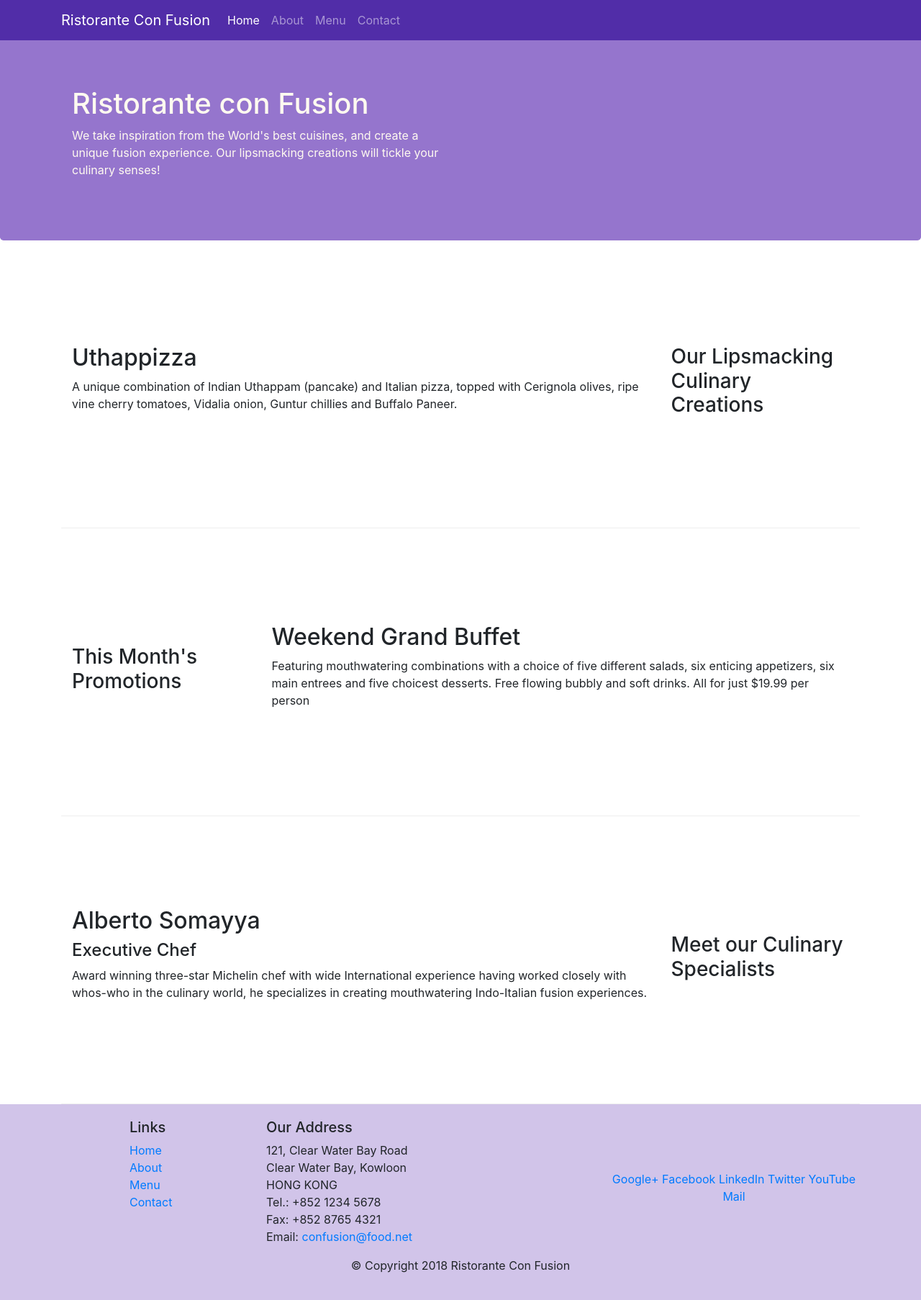
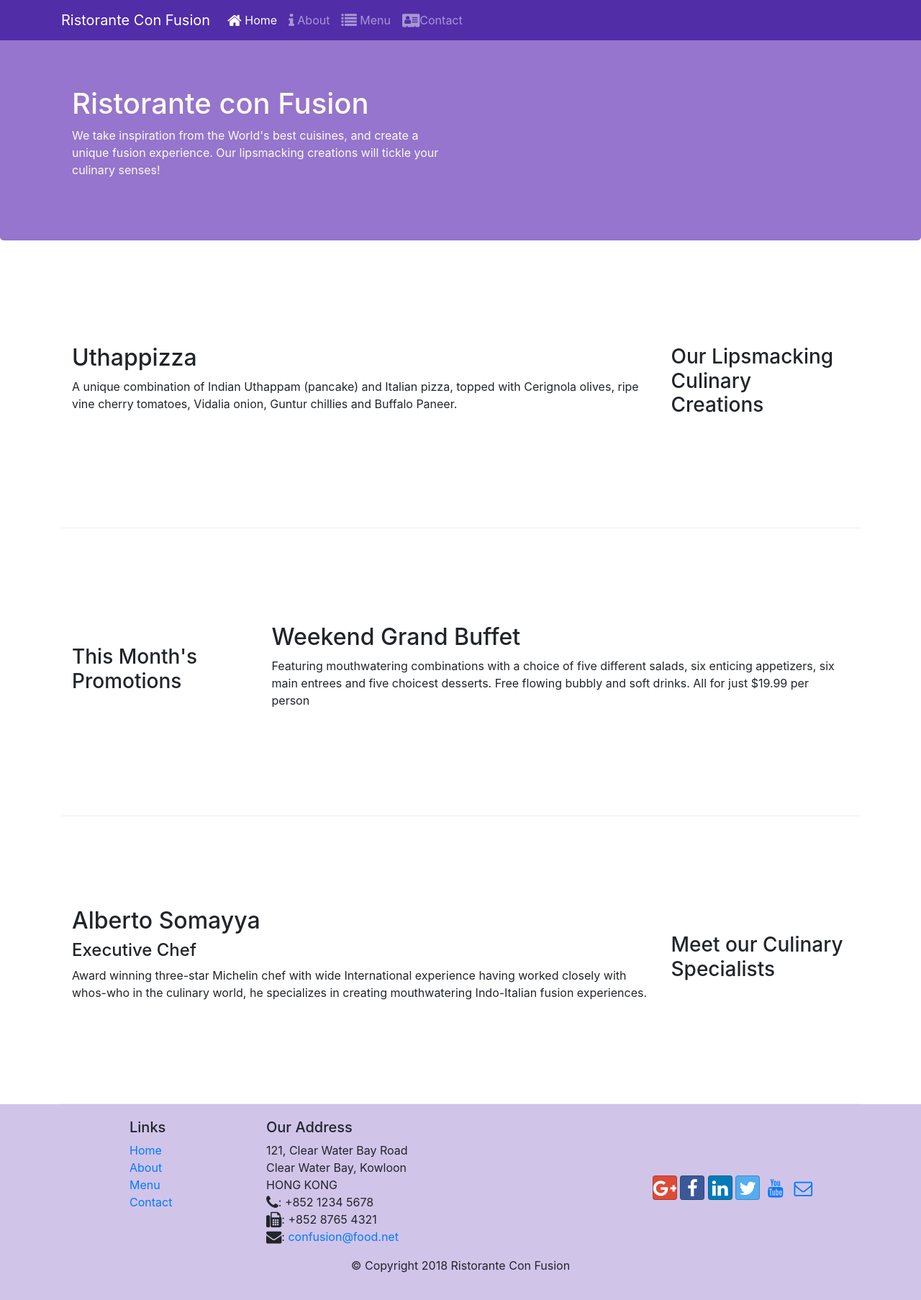
Before and after one commit to VortexH/coursera-fullstack-web-course, a website: page index.html in a window 1280 px wide. Shown: the whole page at 72% size. Drawn offline with nearby package versions, Linux system fonts and the light colour scheme.

Commit message:
Icon fonts, bootstrap-social and font-awesome dependencies added

```diff
--- a/index.html
+++ b/index.html
@@ -6,6 +6,8 @@
     <meta name='viewport' content='width device-width, initial-scale=1, shrink-to-fit=no'>
     <meta http-equiv="x-ua-compatible" content='ie=edge'>
     <link rel="stylesheet" href='node_modules/bootstrap/dist/css/bootstrap.min.css'>
+    <link rel='stylesheet' href='node_modules/font-awesome/css/font-awesome.min.css'>
+    <link rel='stylesheet' href='node_modules/bootstrap-social/bootstrap-social.css'>
     <link rel='stylesheet' href='css/styles.css'>
     <title>Ristorante Con Fusion</title>
 </head>
@@ -17,10 +19,17 @@
             <a class="navbar-brand" href="#">Ristorante Con Fusion</a>
             <div class='collapse navbar-collapse' id='Navbar'>
                 <ul class="navbar-nav mr-auto">
-                    <li class="nav-item active"><a class="nav-link" href="#">Home</a></li>
-                    <li class="nav-item"><a class="nav-link" href="./aboutus.html">About</a></li>
-                    <li class="nav-item"><a class="nav-link" href="#">Menu</a></li>
-                    <li class="nav-item"><a class="nav-link" href="#">Contact</a></li>
+                    <li class="nav-item active"><a class="nav-link" href="#">
+                        <span class='fa fa-home fa-lg'></span>
+                        Home</a></li>
+                    <li class="nav-item"><a class="nav-link" href="./aboutus.html">
+                        <span class='fa fa-info fa-lg'></span>
+                        About</a></li>
+                    <li class="nav-item"><a class="nav-link" href="#">
+                        <span class='fa fa-list fa-lg'></span>
+                        Menu</a></li>
+                    <li class="nav-item"><a class="nav-link" href="#">
+                        <span class='fa fa-address-card fa-lg'></span>Contact</a></li>
                 </ul>
             </div>
         </div>
@@ -93,20 +102,20 @@
                     <address>
 		              121, Clear Water Bay Road<br>
 		              Clear Water Bay, Kowloon<br>
-		              HONG KONG<br>
-		              Tel.: +852 1234 5678<br>
-		              Fax: +852 8765 4321<br>
-		              Email: <a href="mailto:confusion@food.net">confusion@food.net</a>
+                      HONG KONG<br>
+                      <i class='fa fa-phone fa-lg'></i>: +852 1234 5678<br>
+		              <i class='fa fa-fax fa-lg'></i>: +852 8765 4321<br>
+		              <i class='fa fa-envelope fa-lg'></i>: <a href="mailto:confusion@food.net">confusion@food.net</a>
 		           </address>
                 </div>
                 <div class='col-12 col-sm-4 align-self-center'>
                     <div class='text-center'>
-                        <a href="http://google.com/+">Google+</a>
-                        <a href="http://www.facebook.com/profile.php?id=">Facebook</a>
-                        <a href="http://www.linkedin.com/in/">LinkedIn</a>
-                        <a href="http://twitter.com/">Twitter</a>
-                        <a href="http://youtube.com/">YouTube</a>
-                        <a href="mailto:">Mail</a>
+                        <a class='btn btn-social-icon btn-google' href="http://google.com/+"><i class='fa fa-google-plus'></i></a>
+                        <a class='btn btn-social-icon btn-facebook' href="http://www.facebook.com/profile.php?id="> <i class='fa fa-facebook'></i></a>
+                        <a class='btn btn-social-icon btn-linkedin' href="http://www.linkedin.com/in/"> <i class='fa fa-linkedin'></i></a>
+                        <a class='btn btn-social-icon btn-twitter' href="http://twitter.com/"><i class='fa fa-twitter'></i></a>
+                        <a class='btn btn-social-icon btn-youtube' href="http://youtube.com/"><i class='fa fa-youtube'></i></a>
+                        <a class='btn btn-social-icon' href="mailto:"><i class='fa fa-envelope-o'></i></a>
                     </div>
                 </div>
            </div>
--- a/package.json
+++ b/package.json
@@ -15,6 +15,8 @@
   },
   "dependencies": {
     "bootstrap": "^4.0.0",
+    "bootstrap-social": "^5.1.1",
+    "font-awesome": "^4.7.0",
     "jquery": "^3.3.1",
     "popper.js": "^1.12.9"
   }
```
Also changed, not shown: aboutus.html (+22 -13 lines), 1 other file.
